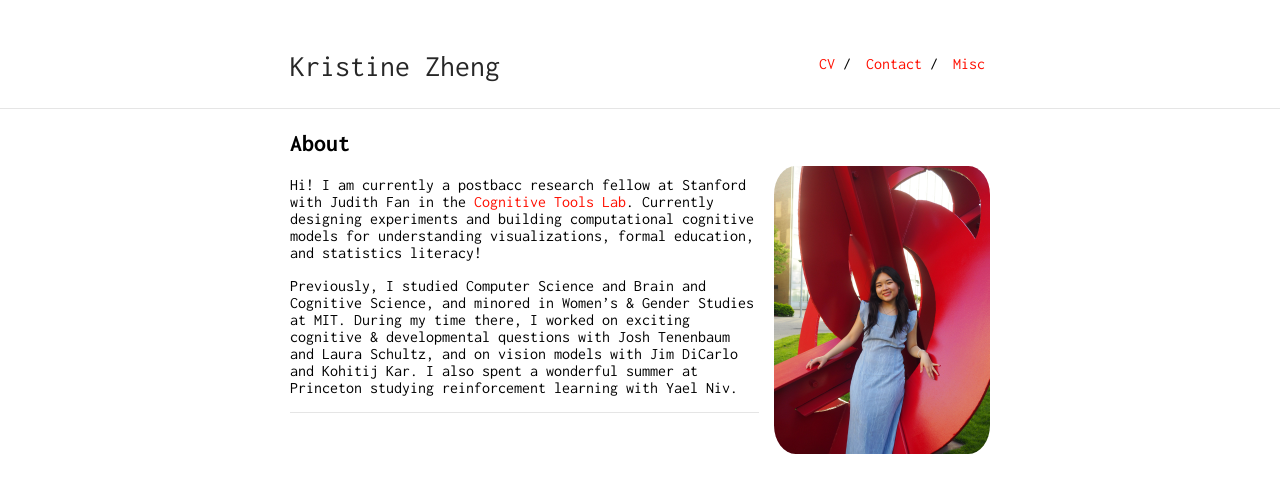
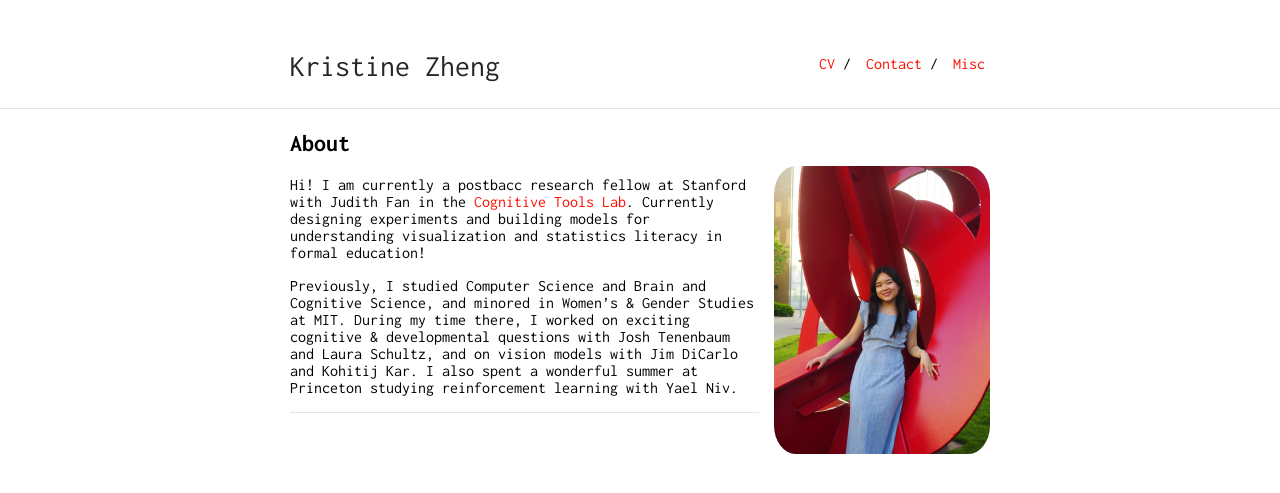
Before and after one commit to kristinezheng/kristinezheng.github.io, a Jekyll site: the page built from index.md, in a window 1280 px wide. Shown: the top 493 px of the page. Built offline with Jekyll 4.4.1, drawn with Linux system fonts in a browser that asks for light colours; our own code applies the rules of GitHub Pages for plain Markdown files.

Commit message:
description

```diff
--- a/index.md
+++ b/index.md
@@ -6,7 +6,7 @@
 
 <img class="profile-picture" src="kristine.JPG">
 
-Hi! I am currently a postbacc research fellow at Stanford with Judith Fan in the [Cognitive Tools Lab](https://cogtoolslab.github.io/). Currently designing experiments and building computational cognitive models for understanding visualizations, formal education, and statistics literacy!
+Hi! I am currently a postbacc research fellow at Stanford with Judith Fan in the [Cognitive Tools Lab](https://cogtoolslab.github.io/). Currently designing experiments and building models for understanding visualization and statistics literacy in formal education!
 
 Previously, I studied Computer Science and Brain and Cognitive Science, and minored in Women's & Gender Studies at MIT. During my time there, I worked on exciting cognitive & developmental questions with Josh Tenenbaum and Laura Schultz, and on vision models with Jim DiCarlo and Kohitij Kar. I also spent a wonderful summer at Princeton studying reinforcement learning with Yael Niv.
 
```
